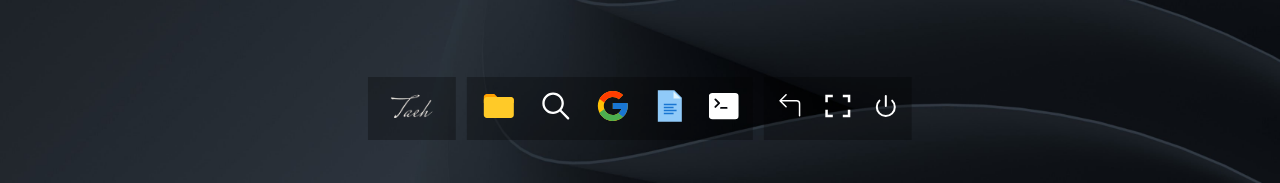
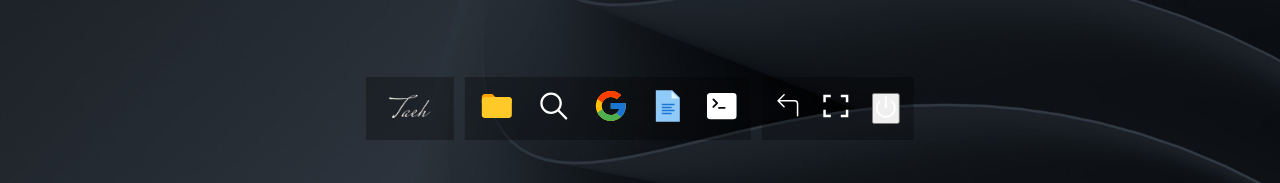
Before and after one commit to tjdrkr2580/kimtaehyun, a React (Create React App) app: page /home in a window 1280 px wide. Shown: the part 617-800 px from the top of the page. Built offline with nearby package versions, Linux system fonts and the light colour scheme.

Commit message:
삭제 fontawesome module

```diff
--- a/package.json
+++ b/package.json
@@ -3,8 +3,7 @@
   "version": "0.1.0",
   "private": true,
   "dependencies": {
-    "@fortawesome/free-solid-svg-icons": "^6.1.2",
-    "@fortawesome/react-fontawesome": "^0.2.0",
+    "@coreui/react": "^4.3.1",
     "@testing-library/jest-dom": "^5.16.5",
     "@testing-library/react": "^13.3.0",
     "@testing-library/user-event": "^13.5.0",
--- a/src/App.jsx
+++ b/src/App.jsx
@@ -1,6 +1,6 @@
 import { BrowserRouter, Routes, Route } from "react-router-dom";
 import Home from "./routes/Home";
-import "./app.css";
+import "./App.css";
 import Greeting from "./routes/Greeting";
 import Loading from "./routes/Loading";
 import { AnimatePresence } from "framer-motion";
--- a/src/components/Nav.jsx
+++ b/src/components/Nav.jsx
@@ -10,16 +10,9 @@ import { BsArrow90DegLeft } from "react-icons/bs";
 import Logo from "../assets/logo.png";
 import { Link } from "react-router-dom";
 import { RiFullscreenFill } from "react-icons/ri";
+import { CCloseButton } from "@coreui/react";
 
 const Nav = () => {
-  const pageOff = () => {
-    const answer = window.confirm(
-      '정말로 TaeH 를 닫으시려면 "확인"을 클릭해주세요.'
-    );
-    if (answer) {
-      window.close();
-    }
-  };
   return (
     <nav className="nav-wrapper">
       <ul className="nav-line">
@@ -67,8 +60,10 @@ const Nav = () => {
         >
           <RiFullscreenFill size={30} />
         </li>
-        <li onClick={pageOff}>
-          <FiPower size={24} style={{ color: "white" }} />
+        <li>
+          <CCloseButton>
+            <FiPower size={24} style={{ color: "white" }} />
+          </CCloseButton>
         </li>
       </ul>
     </nav>
```
Also changed, not shown: 1 other file (tests, documents, lock files or other folders).
